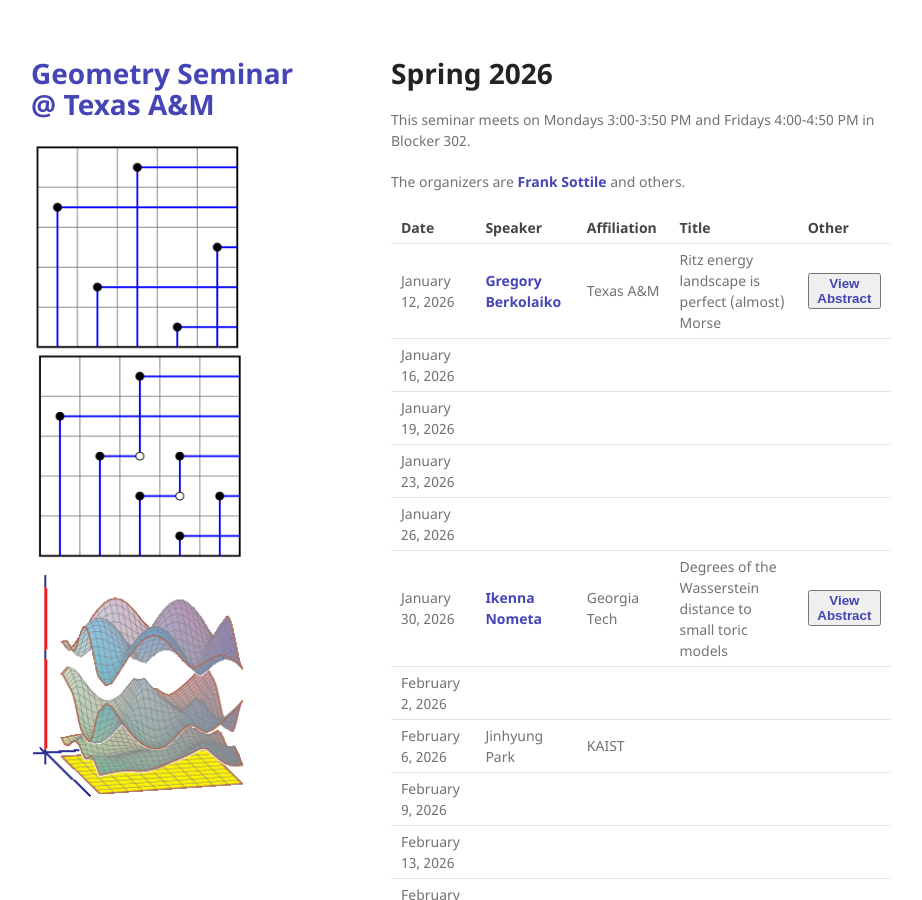
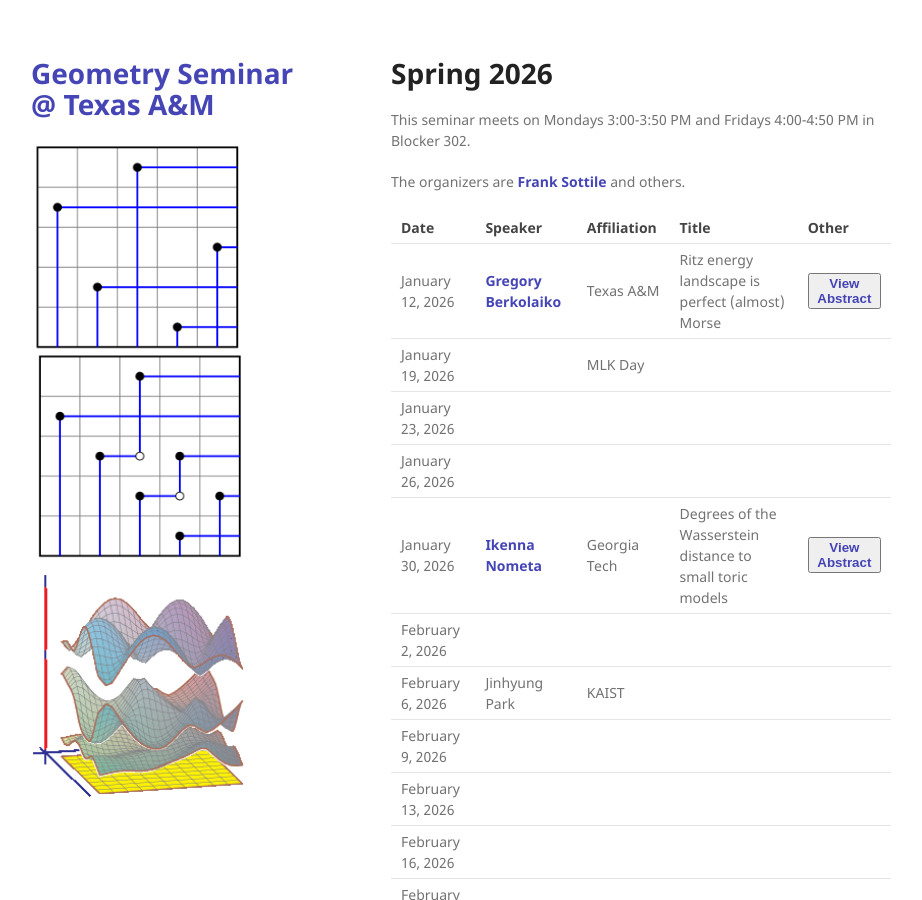
Before and after one commit to tamu-seminar/geometry, a Jekyll site: the page built from index.md, in a window 1280 px wide and 900 px high. Shown: the whole window, without its empty margins (179-1101 px from the left). Built offline with Jekyll 4.4.1, drawn with Linux system fonts in a browser that asks for light colours.

Commit message:
tiny revision

```diff
--- a/index.md
+++ b/index.md
@@ -25,8 +25,7 @@ The organizers are [Frank Sottile](https://franksottile.github.io/) and others.
 | Date         | Speaker | Affiliation| Title | Other |
 |--------------|---------|------------|-------|-------|
 | January 12, 2026 | [Gregory Berkolaiko](https://people.tamu.edu/~gberkolaiko/) | Texas A&M | Ritz energy landscape is perfect (almost) Morse | <button type="button" class="abstract-link" onclick="showAbstract('Berkolaiko')">View Abstract</button> |
-| January 16, 2026 | | | | |
-| January 19, 2026 | | | | |
+| January 19, 2026 |  | MLK Day | | |
 | January 23, 2026 | | | | |
 | January 26, 2026 | | | | |
 | January 30, 2026 |[Ikenna Nometa](https://www.ikennanometa.com/) | Georgia Tech | Degrees of the Wasserstein distance to small toric models| <button type="button" class="abstract-link" onclick="showAbstract('Nometa')">View Abstract</button> |
@@ -62,9 +61,7 @@ The organizers are [Frank Sottile](https://franksottile.github.io/) and others.
 
 
 
-
-
-<!-- Abstract content -->
+<!------- Abstract content ------->
 
 <div id="Berkolaiko" style="display:none;" aria-hidden="true">
   <p>The Rayleigh-Ritz method approximates the eigenvalues of a large
```
